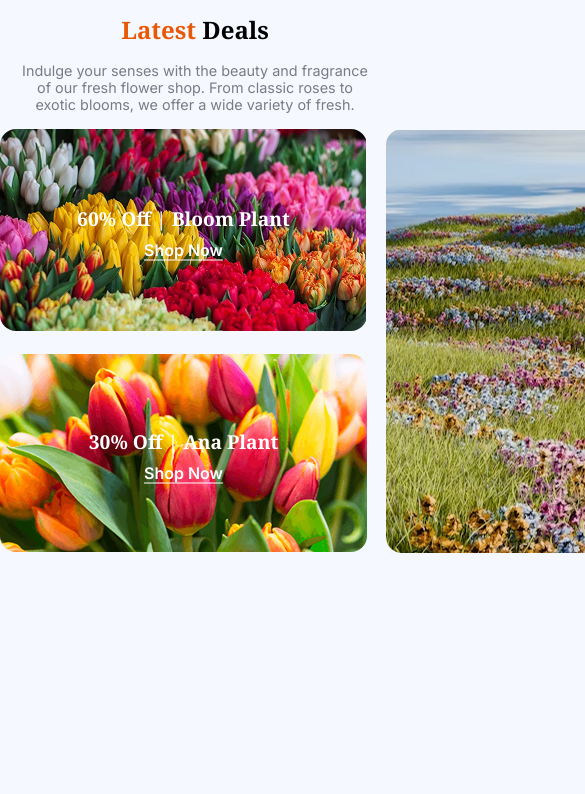
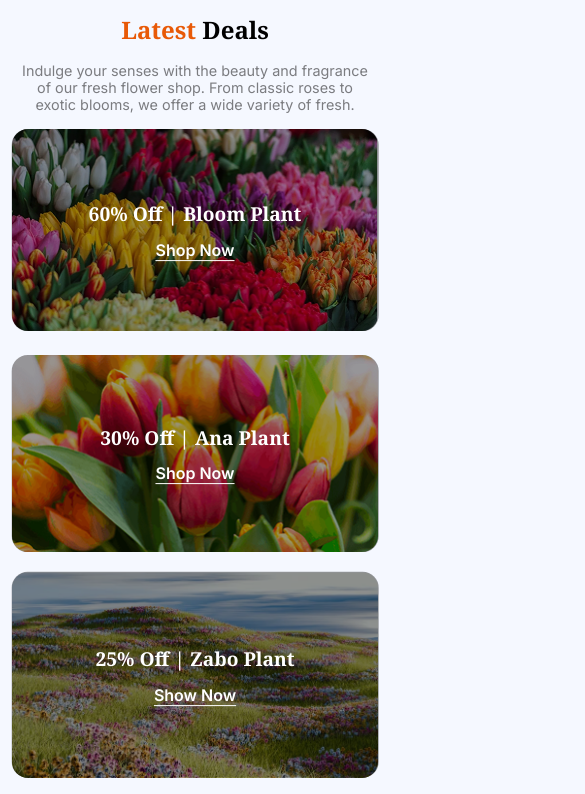
Before and after one commit to mdjunaidjewel/Assignment-02, a plain HTML site: page index.html in a window 390 px wide. Shown: the part 2868-3662 px from the top of the page, 585 px wide, since content can reach past the window. Before the commit the page ends 3441 px from the top, so only its background shows below. Drawn offline with Linux system fonts and the light colour scheme.

Commit message:
Just finish now Overlay styles

```diff
--- a/index.html
+++ b/index.html
@@ -234,12 +234,16 @@
                                 <h3>60% Off | Bloom Plant</h3>
                                 <a href="#">Shop Now</a>
                             </div>
+                            <div class="dark-overlay">
+                            </div>
                         </div>
                         <div class="img2">
                             <img src="assets/deal-ana.png" alt="">
                             <div class="img-content">
                                 <h3>30% Off | Ana  Plant</h3>
                                 <a href="#">Shop Now</a>
+                            </div>
+                            <div class="dark-overlay">
                             </div>
                         </div>
                     </div>
@@ -250,6 +254,8 @@
                                 <h3>25% Off | Zabo Plant</h3>
                                 <a href="#">Show Now</a>
                             </div>
+                            <div class="dark-overlay">
+                            </div>
                         </div>
                     </div>
                 </div>
--- a/style.css
+++ b/style.css
@@ -14,6 +14,19 @@
 }
 .hide{
     display: none;
+}
+/* overlay */
+.dark-overlay{
+    position: absolute;
+    left: 50%;
+    top: 50%;
+    transform: translate(-50%, -50%);
+    background-color: rgba(0, 0, 0, 0.4);
+    z-index: 1;
+    border-radius: 1rem;
+    width: 100%;
+    height: 100%;
+    overflow: hidden;
 }
 .container{
     width: 90%;
@@ -212,16 +225,14 @@ ul li::marker{
 .plants-shop-img .left{
     display: flex;
     flex-direction: column;
-    gap: 1.2rem;
-}
-.left .img1 img,
-.left .img2 img{
+    gap: 1.5rem;
 }
 .left .img1 img,
 .left .img2 img,
 .right .img3 img
 {
     border-radius: 1rem;
+    display: block;
 }
 .left .img1,
 .left .img2,
@@ -237,6 +248,7 @@ ul li::marker{
     transform: translate(-50%,-50%);
     font-family: "Noto Serif", serif;
     text-align: center;
+    z-index: 2;
 }
 .left .img1 .img-content h3,
 .left .img2 .img-content h3,
@@ -252,7 +264,7 @@ ul li::marker{
     text-decoration: underline;
     text-underline-offset: 4px;
     text-align: center;
-    margin-top: 0.5rem;
+    margin-top: 0.8rem;
     display: block;
     font-weight: 600;
     font-family: "Inter", sans-serif;
@@ -277,13 +289,18 @@ ul li::marker{
     .hero-section{
         flex-direction: column-reverse;
     }
-    .hero-section .hero-img img{
-    width: 100%;
+    .hero-section
+    .hero-img img,
+    .left .img1 img,
+    .left .img2 img,
+    .right .img3 img{
+        width: 100%;
     }
     .hero-content,
     .plants-section,
     .plants-content p,
-    .plants-lover{
+    .plants-lover,
+    .plants-shop-img{
         width: 94%;
         margin: 1rem auto;
     }
@@ -326,6 +343,9 @@ ul li::marker{
     .deals-content p{
         padding: 0 1rem;
     }
+    .plants-shop-img{
+        flex-direction: column;
+    }
     p{
         font-size: 0.9rem;
     }
```
